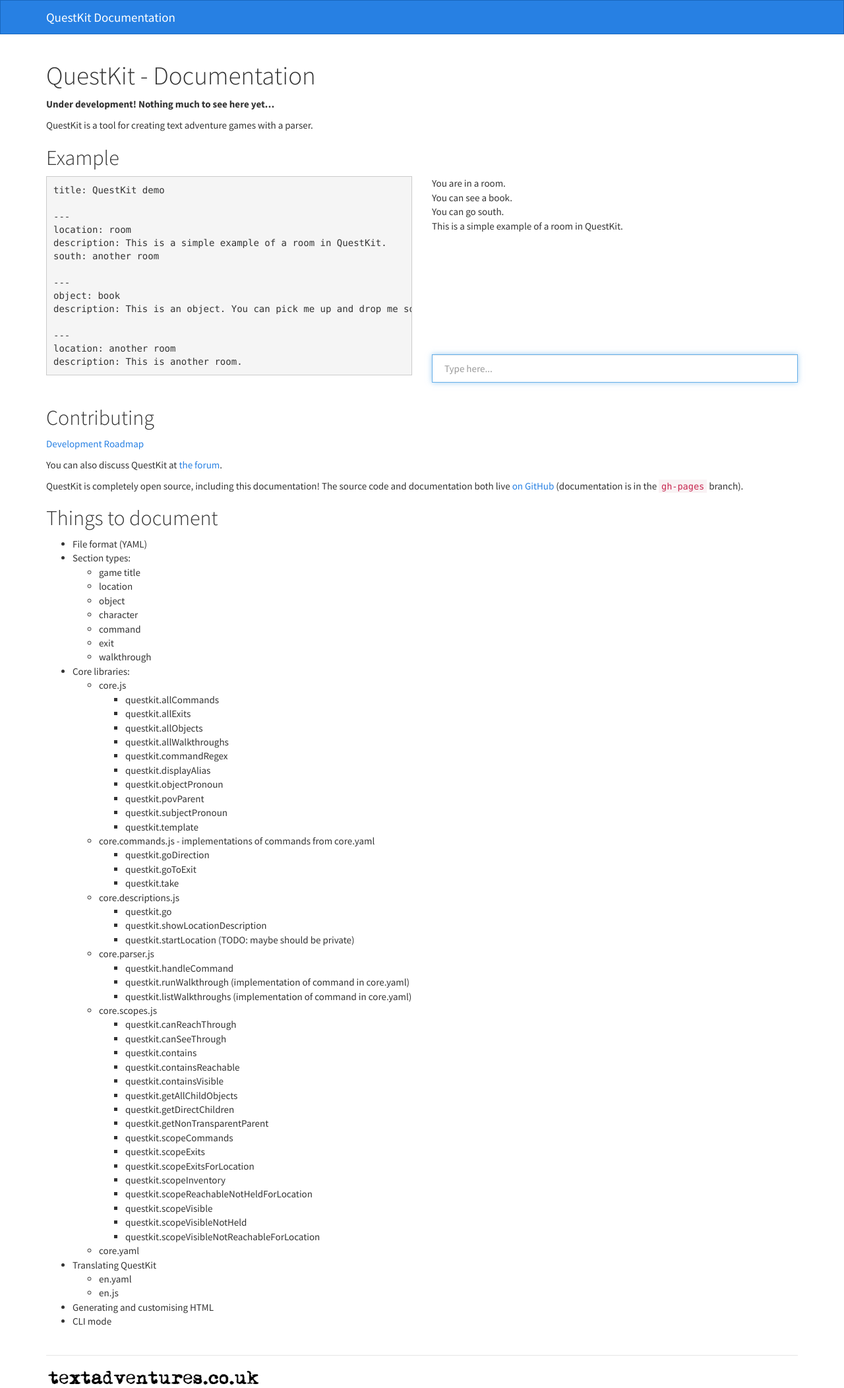
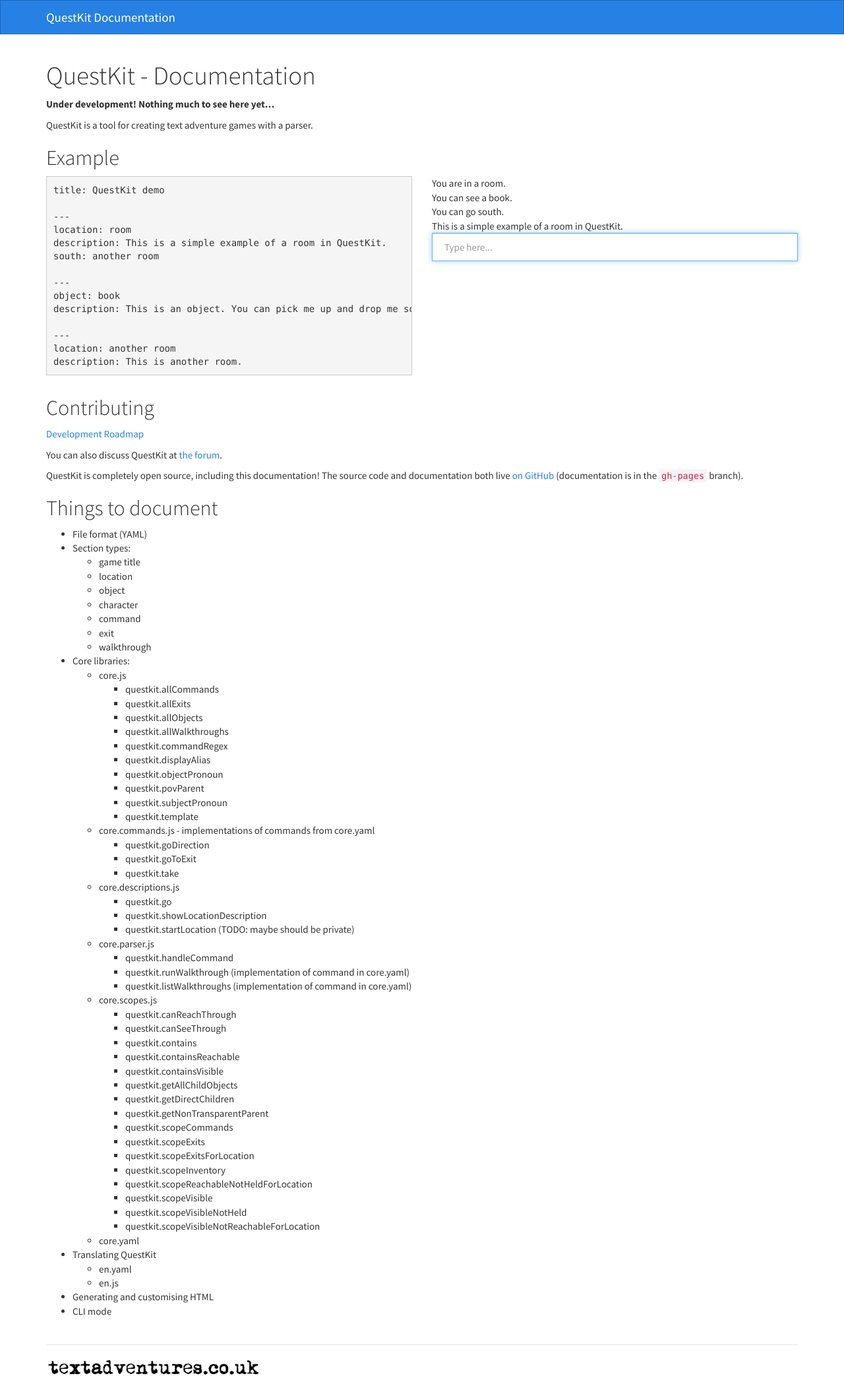
Before and after one commit to textadventures/questkit, a Jekyll site: the page built from index.md, in a window 1280 px wide. Shown: the whole page at 66% size. Built offline with Jekyll 4.4.1, drawn with Linux system fonts in a browser that asks for light colours; nearby versions of some CDN libraries; Markdown is read by kramdown in place of the engine named in the settings.

Commit message:
max-height is better

```diff
--- a/index.md
+++ b/index.md
@@ -17,7 +17,7 @@
 </pre>
 	</div>
 	<div class="col-md-6">
-		<div id="sample-output" style="height: 270px"></div>
+		<div id="sample-output" style="max-height: 270px"></div>
 		<div class="form-group">
 		  <input id="sample-input" class="form-control" placeholder="Type here..." />
 		</div>
```
